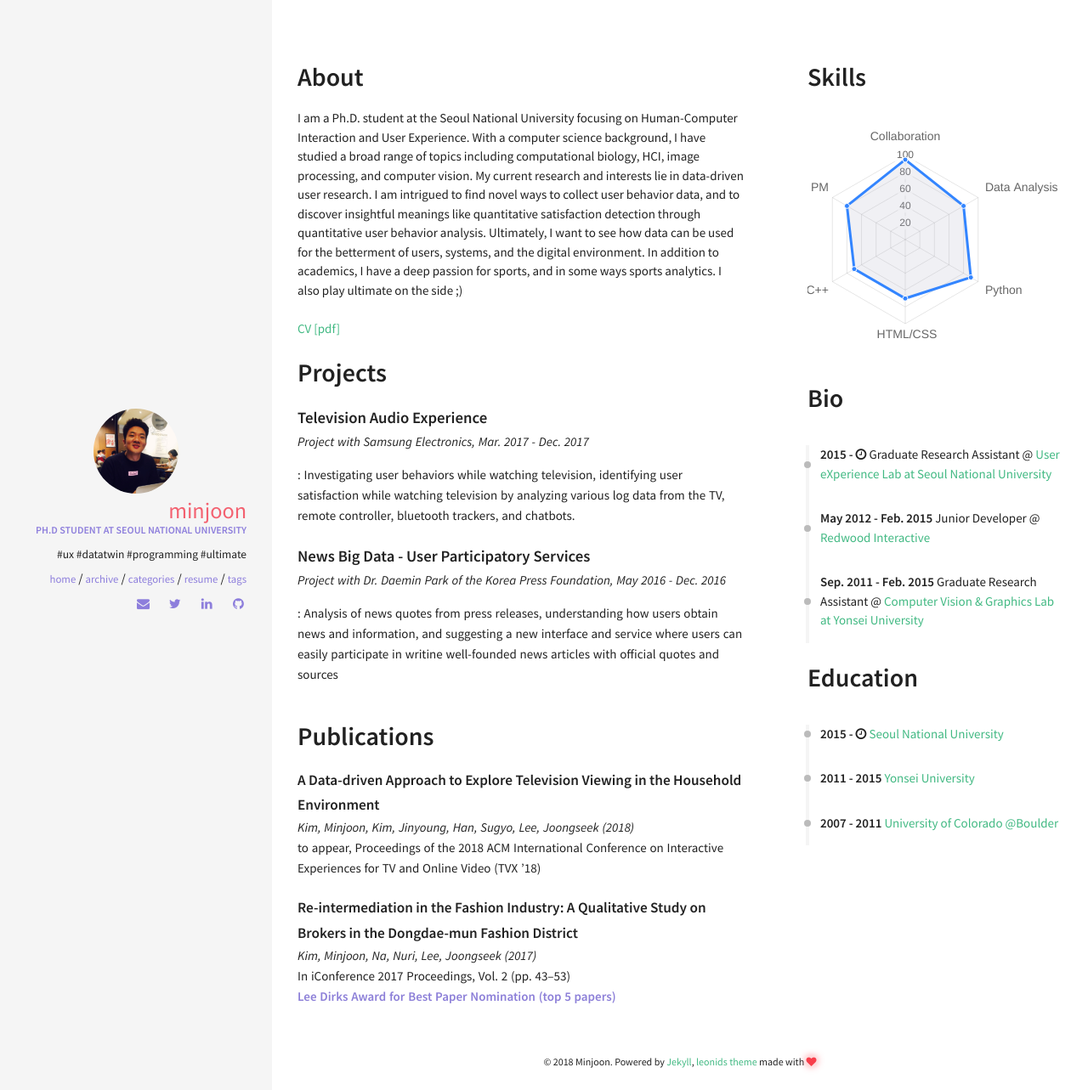
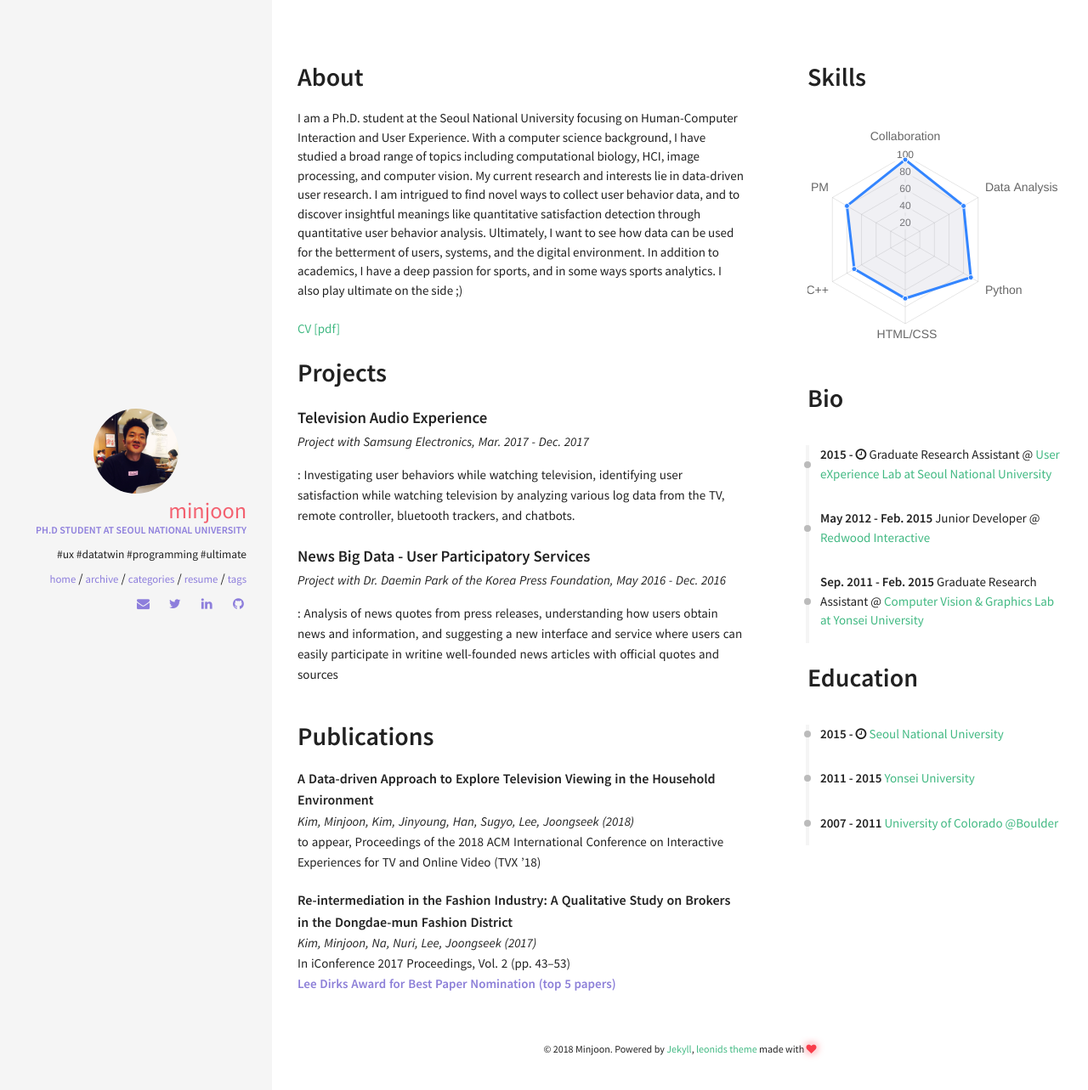
Before and after one commit to minjoonkim/minjoonkim.github.io, a Jekyll site: the page built from resume.html, in a window 1280 px wide. Shown: the whole page at 85% size. Built offline with Jekyll 4.4.1, drawn with Linux system fonts in a browser that asks for light colours; nearby versions of some CDN libraries.

Commit message:
pretty please

```diff
--- a/_includes/sections/publications.html
+++ b/_includes/sections/publications.html
@@ -3,7 +3,7 @@
 {% for project in site.data.index.publications %}
     <div class="row">
             <div class="col">
-                <h5 style="margin: 0">{{ project.name }}</h5>
+                <p style="margin: 0; font-weight: 700; font-size: 12pt;">{{ project.name }}</p>
                 <p style="margin: 0; font-style: italic;">{{ project.authors }}</p>
 
                 {% if project.github %}
```
